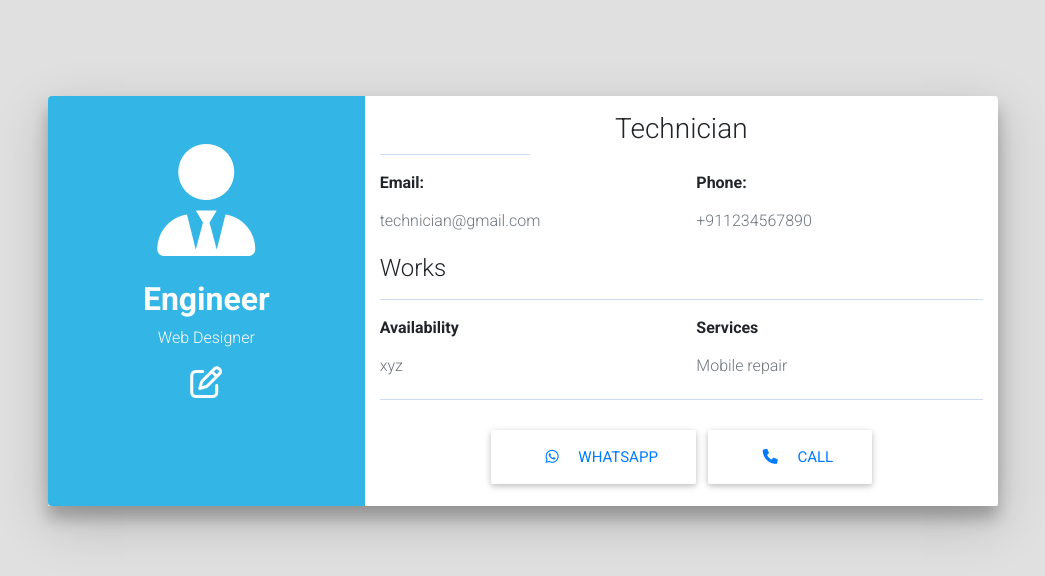
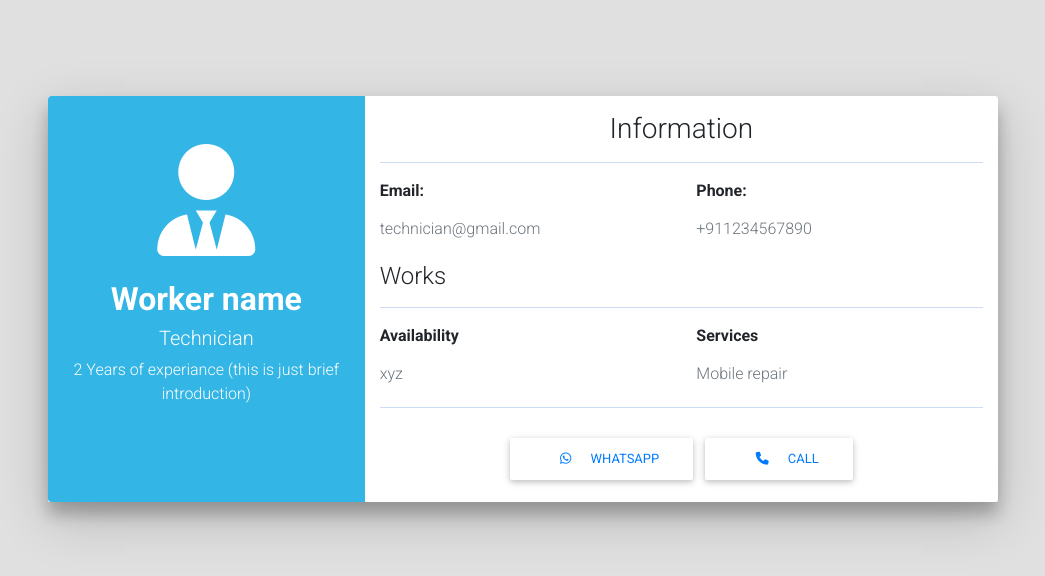
Before and after one commit to mdamshar/card, a plain HTML site: page card.html in a window 1280 px wide. Shown: the whole page, without its empty margins (117-1162 px from the left). Drawn offline with nearby package versions, Linux system fonts and the light colour scheme.

Commit message:
Update card.html

```diff
--- a/card.html
+++ b/card.html
@@ -30,13 +30,14 @@
                  	<div class="col-sm-4 bg-info rounded-left">
         		        <div class="card-block text-center text-white">
                 		    <i class="fas fa-user-tie fa-7x mt-5"></i>
-                    		<h2 class="font-weight-bold mt-4">Engineer</h2>
-                    		<p>Web Designer</p><i class="far fa-edit fa-2x mb-4"></i>
+                    		<h2 class="font-weight-bold mt-4">Worker name</h2>
+                    		<h5>Technician</h5>
+							<p>2 Years of experiance (this is just brief introduction)</p>
                 		</div>
             		</div>
             		<div class="col-sm-8 bg-white rounded-right">
-                    	<h3 class="mt-3 text-center">Technician</h3>
-                    	<hr class="bg-primary mt-0 w-25">
+                    	<h3 class="mt-3 text-center">Information</h3>
+						<hr class="bg-primary">
                    		<div class="row">
                         	<div class="col-sm-6">
                             	<p class="font-weight-bold">Email:</p>
@@ -61,8 +62,8 @@
                     	</div>
                 	   	<hr class="bg-primary">
 						   <ul class="list-unstyled d-flex justify-content-center mt-4">
-            	        	<li ><a href="#!"><button type="button" class="btn btn-lg btn-bg-primary" ><i class="fab fa-whatsapp px-3  "></i> Whatsapp</button></a></li>
-    	                	<li><a href="#!"><button type="button" class="btn btn-lg btn-bg-primary"><i class="fa fa-phone px-3 "></i> Call</button></a></li>
+            	        	<li ><a href="#!"><button type="button" class="btn btn-outline-bg-primary" ><i class="fab fa-whatsapp px-3  "></i> Whatsapp</button></a></li>
+    	                	<li><a href="#!"><button type="button" class="btn  btn-outline-bg-primary"><i class="fa fa-phone px-3 "></i> Call</button></a></li>
 	               		</ul>
               		</div>
              	</div>
```
